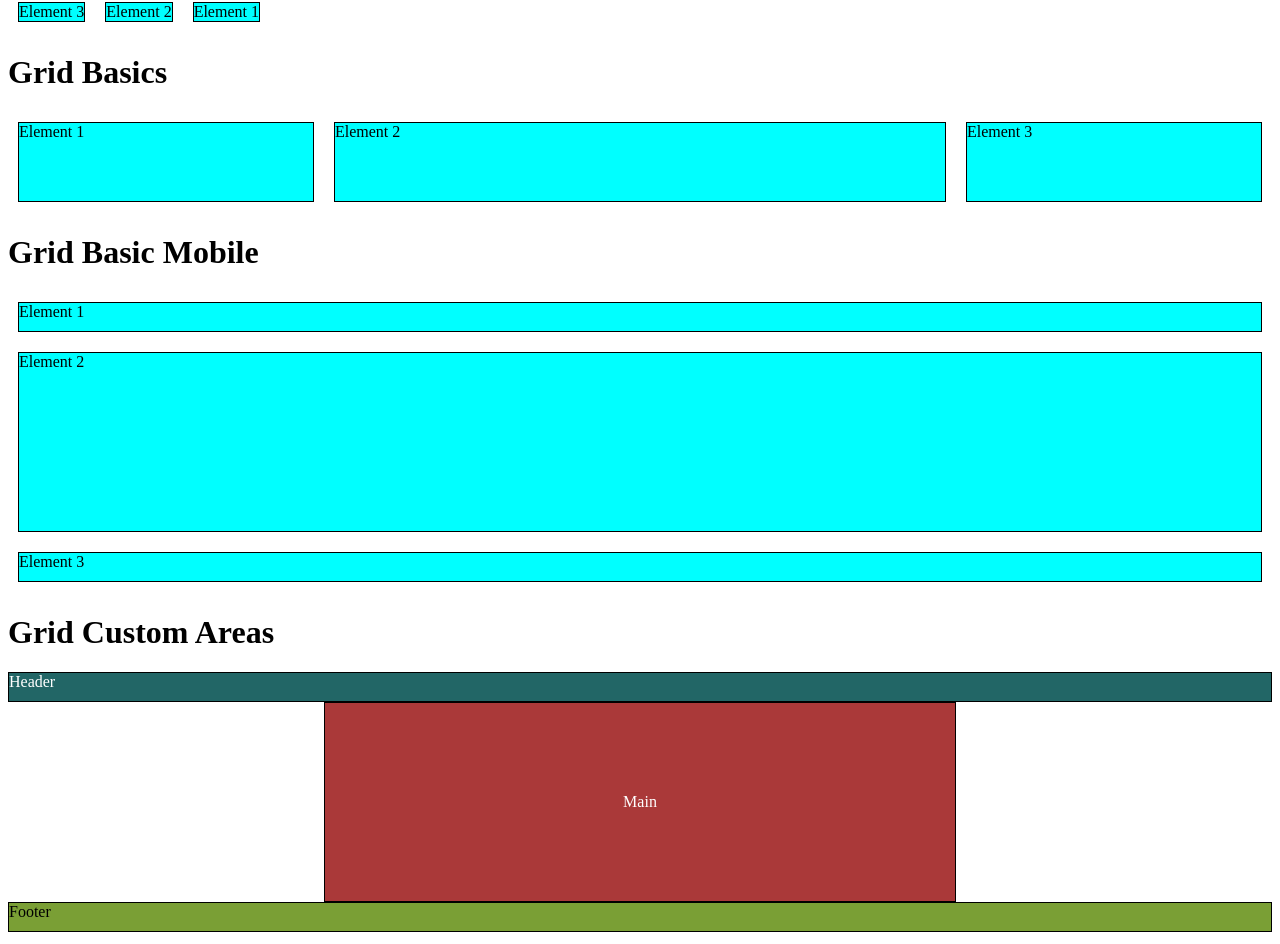
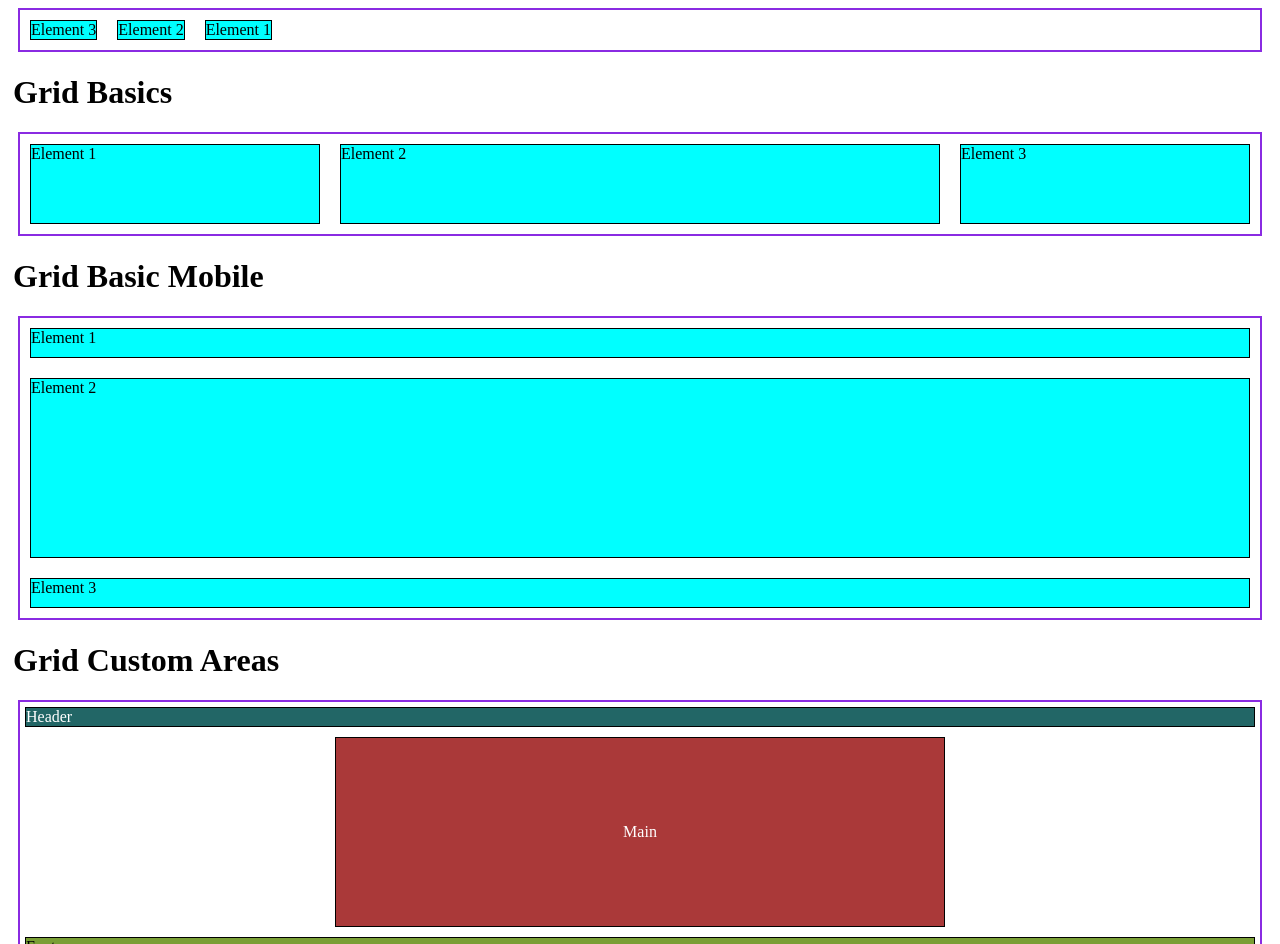
Before and after one commit to martim-lusofona/basics-css, a plain HTML site: page index.html in a window 1280 px wide. Shown: the part 727-1671 px from the top of the page. Drawn offline with Linux system fonts and the light colour scheme.

Commit message:
Add border to content

```diff
--- a/index.html
+++ b/index.html
@@ -9,7 +9,7 @@
 <body>
     <div>
         <h1>Flex Box Basic</h1>
-        <div class="container">
+        <div class="container content">
             <div class="element">Element 1</div>
             <div class="element">Element 2</div>
             <div class="element">Element 3</div>
@@ -17,7 +17,7 @@
     </div>
     <div>
         <h1>Flex Box Basic Direction Column</h1>
-        <div class="container column">
+        <div class="container column content">
             <div class="element">Element 1</div>
             <div class="element">Element 2</div>
             <div class="element">Element 3</div>
@@ -25,7 +25,7 @@
     </div>
     <div>
         <h1>Flex Box Basic Direction Align center</h1>
-        <div class="container center">
+        <div class="container center content">
             <div class="element">Element 1</div>
             <div class="element">Element 2</div>
             <div class="element">Element 3</div>
@@ -33,7 +33,7 @@
     </div>
     <div>
         <h1>Flex Box Basic Direction Align End</h1>
-        <div class="container column end">
+        <div class="container column end content">
             <div class="element">Element 1</div>
             <div class="element">Element 2</div>
             <div class="element">Element 3</div>
@@ -41,7 +41,7 @@
     </div>
     <div>
         <h1>Flex Box Basic Direction Reversed</h1>
-        <div class="container reversed">
+        <div class="container reversed content">
             <div class="element">Element 1</div>
             <div class="element">Element 2</div>
             <div class="element">Element 3</div>
@@ -49,7 +49,7 @@
     </div>
     <div>
         <h1>Grid Basics</h1>
-        <div class="grid">
+        <div class="grid content">
             <div class="element">Element 1</div>
             <div class="element">Element 2</div>
             <div class="element">Element 3</div>
@@ -57,7 +57,7 @@
     </div>
     <div>
         <h1>Grid Basic Mobile</h1>
-        <div class="grid-mobile">
+        <div class="grid-mobile content">
             <div class="element">Element 1</div>
             <div class="element">Element 2</div>
             <div class="element">Element 3</div>
@@ -65,7 +65,7 @@
     </div>
     <div>
         <h1>Grid Custom Areas</h1>
-        <div class="grid-areas">
+        <div class="grid-areas content">
             <div class="header">Header</div>
             <div class="main">Main</div>
             <div class="footer">Footer</div>
--- a/style.css
+++ b/style.css
@@ -1,3 +1,11 @@
+div{
+    margin: 5px;
+}
+
+.content{
+    border: 2px solid blueviolet;
+}
+
 .element{
     background-color: aqua;
     border: 1px solid black;
```
